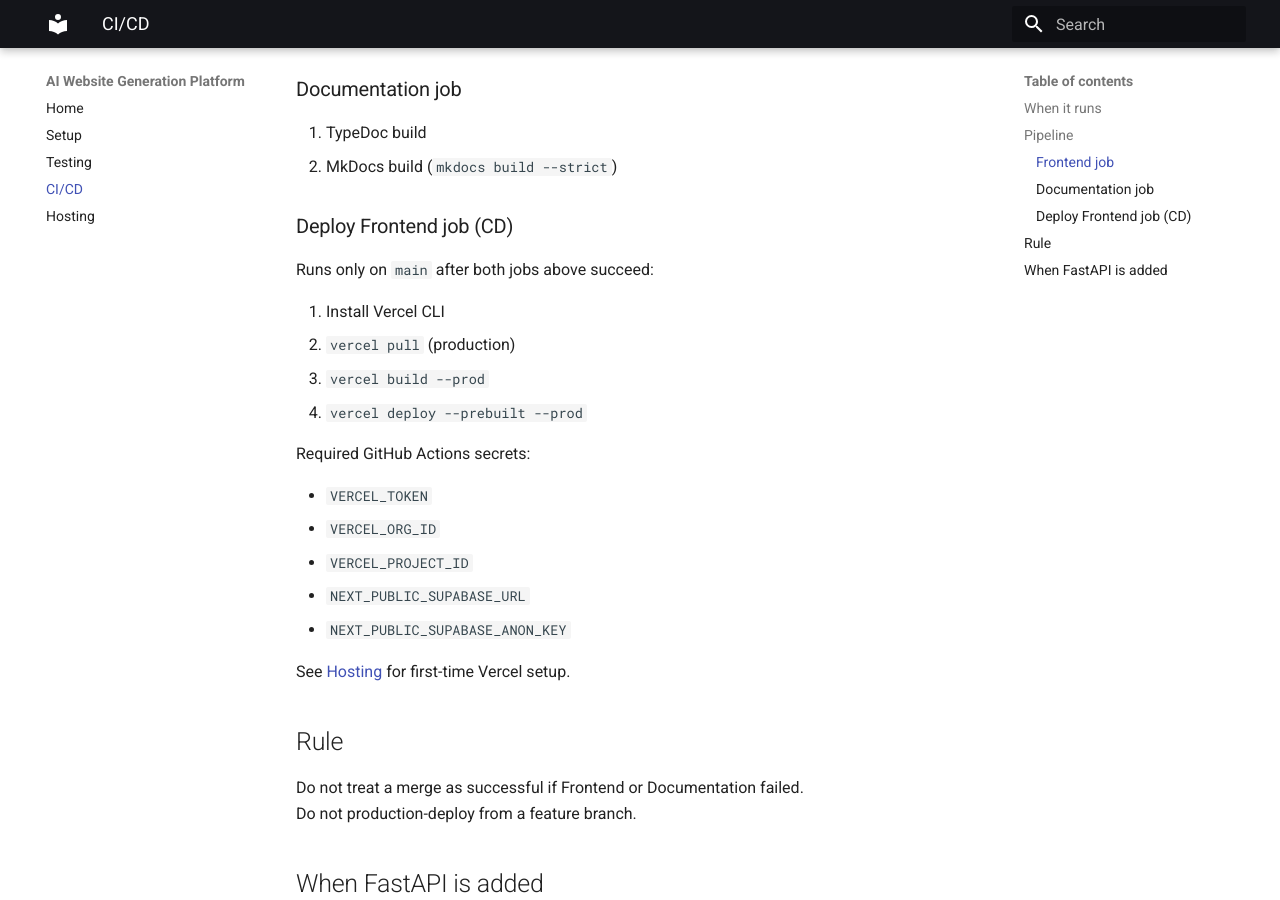
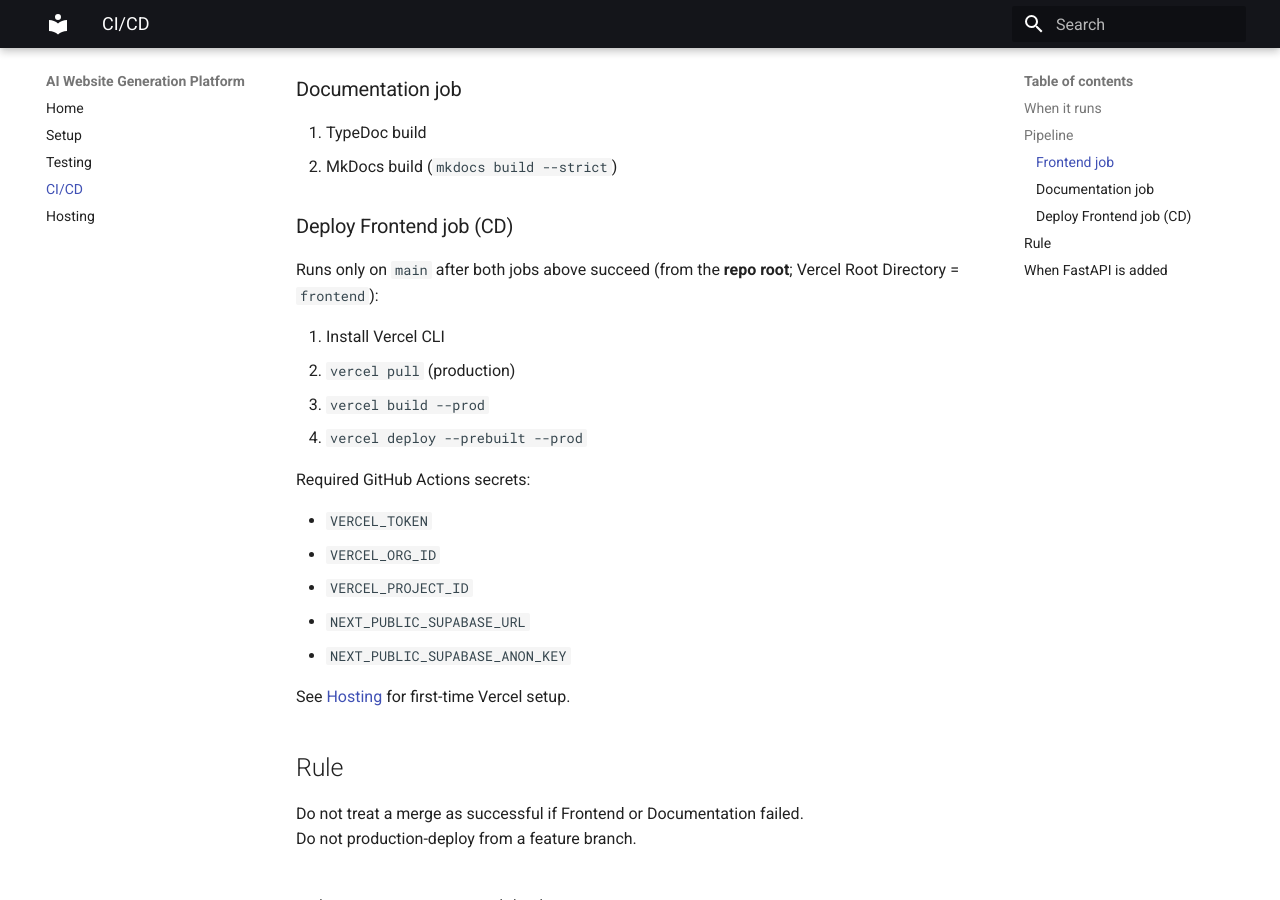
Before and after one commit to Nipunme7/Senior_Project, an MkDocs documentation site: the page built from docs/ci-cd.md, in a window 1280 px wide and 900 px high, scrolled down 644 px. Built offline with MkDocs 1.6.1 and Material for MkDocs 9.7.7, drawn with Linux system fonts in a browser that asks for light colours.

Commit message:
Fix Vercel deploy path doubling frontend/frontend
Co-authored-by: Cursor <cursoragent@cursor.com>

```diff
--- a/docs/ci-cd.md
+++ b/docs/ci-cd.md
@@ -25,7 +25,7 @@ GitHub Actions workflow: `.github/workflows/ci.yml`
 
 ### Deploy Frontend job (CD)
 
-Runs only on `main` after both jobs above succeed:
+Runs only on `main` after both jobs above succeed (from the **repo root**; Vercel Root Directory = `frontend`):
 
 1. Install Vercel CLI
 2. `vercel pull` (production)
```
Also changed, not shown: docs/hosting.md (+2 -0 lines), 1 other file.
